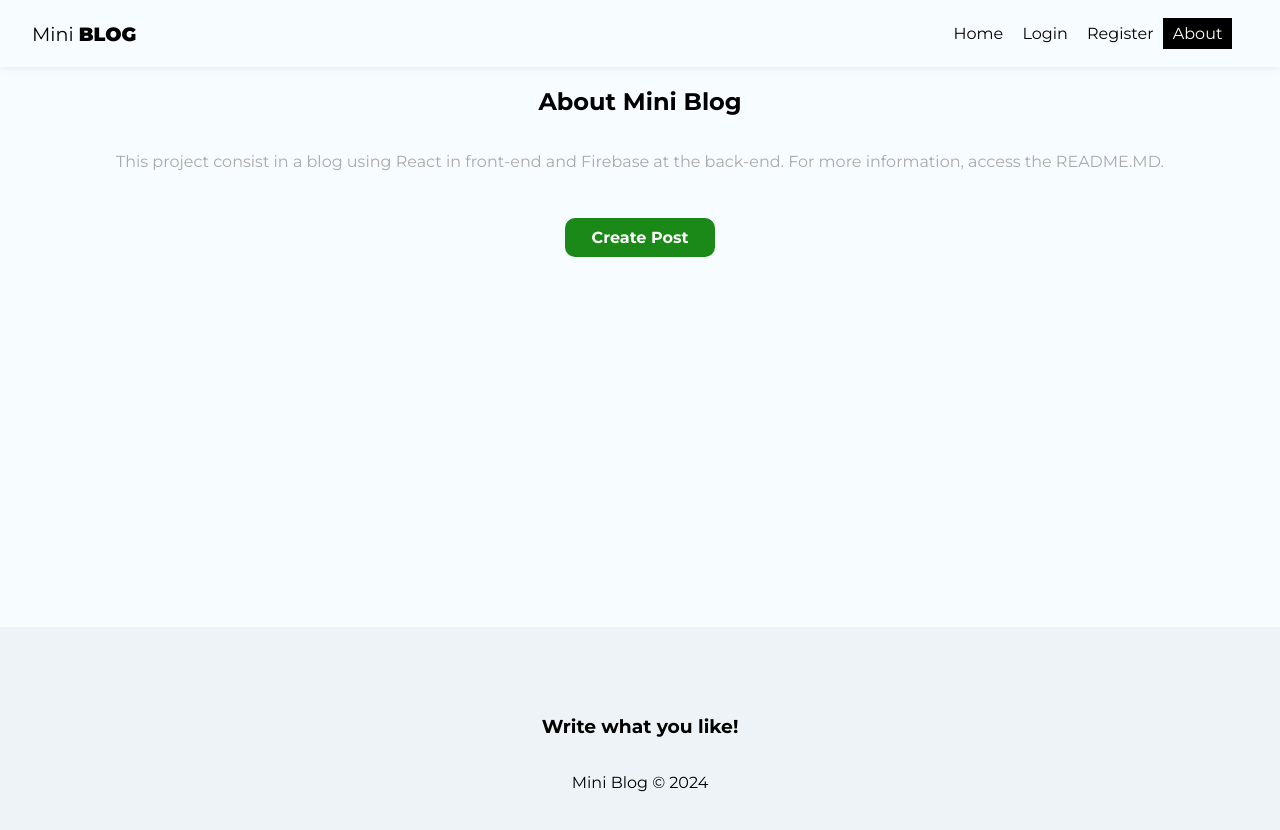
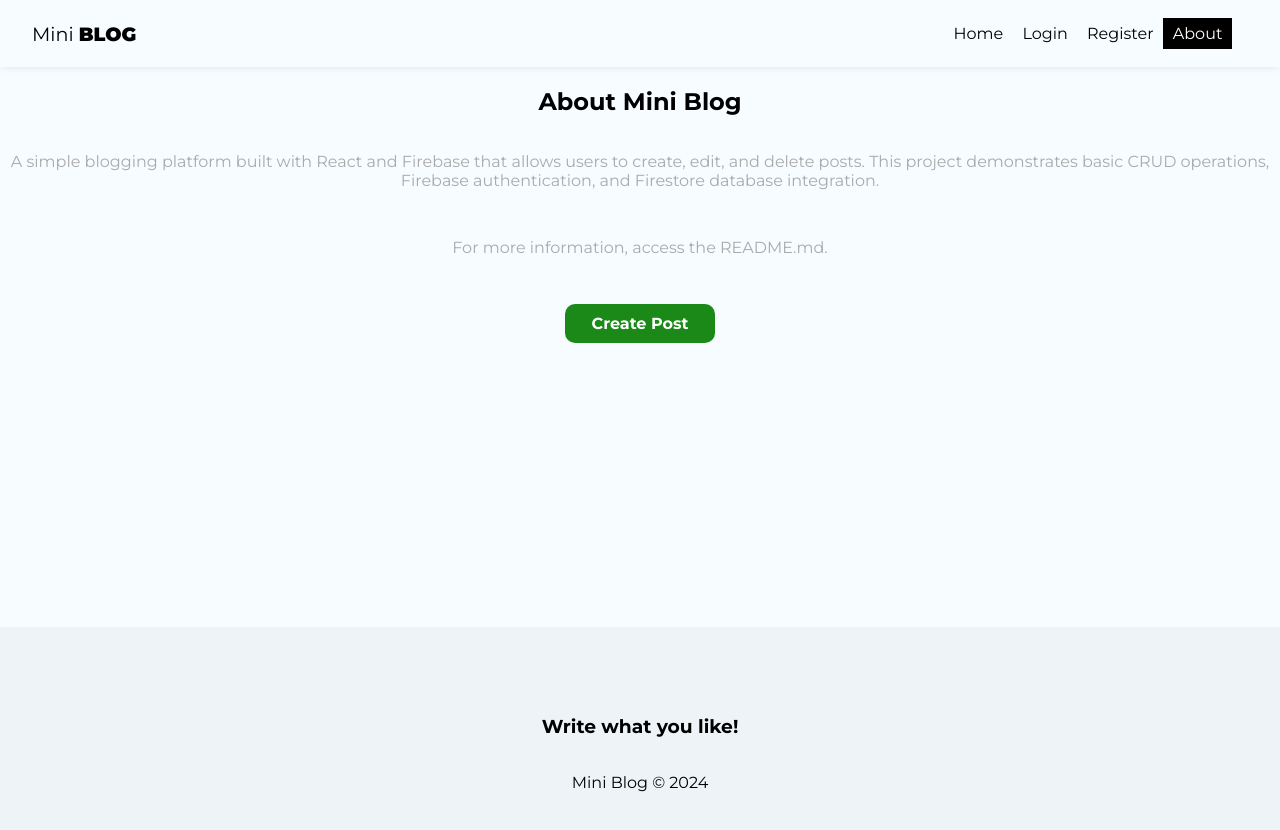
Before and after one commit to patrickpff/miniblog, a React (Vite) app: page /about in a window 1280 px wide. Shown: the top 830 px of the page. Built offline with nearby package versions, Linux system fonts and the light colour scheme; no server answers.

Commit message:
login and readme.md updated

```diff
--- a/src/components/Navbar.jsx
+++ b/src/components/Navbar.jsx
@@ -8,6 +8,7 @@ import { useAuthValue } from '../context/AuthContext'
 
 const Navbar = () => {
   const { user } = useAuthValue()
+  const { logout } = useAuthentication()
 
   return (
     <nav className={styles.navbar}>
@@ -74,6 +75,11 @@ const Navbar = () => {
             About
           </NavLink>
         </li>
+        {user && (
+          <li>
+            <button onClick={logout}>Logout</button>
+          </li>
+        )}
       </ul>
     </nav>
   )
--- a/src/hooks/useAuthentication.jsx
+++ b/src/hooks/useAuthentication.jsx
@@ -53,6 +53,12 @@ export const useAuthentication = () => {
         }
     }
 
+    // logout - sign out
+    const logout = () => {
+        checkIfIsCancelled()
+        signOut(auth)
+    }
+
     // to avoid memory leak:
     useEffect(() => {
         return () => setCancelled(true)
@@ -62,6 +68,7 @@ export const useAuthentication = () => {
         auth,
         createUser,
         error,
-        loading
+        loading,
+        logout,
     }
 }
--- a/src/pages/About/About.jsx
+++ b/src/pages/About/About.jsx
@@ -9,9 +9,12 @@ const About = () => {
     <div className={styles.about}>
       <h2>About Mini <span>Blog</span></h2>
       <p>
-        This project consist in a blog using React in front-end and Firebase at the back-end.
-        For more information, access the README.MD.
+        A simple blogging platform built with React
+        and Firebase that allows users to create, edit, and delete
+        posts. This project demonstrates basic CRUD operations,
+        Firebase authentication, and Firestore database integration.
       </p>
+      <p>For more information, access the README.md.</p>
       <Link to="/posts/create" className="btn">Create Post</Link>
     </div>
   )
```
Also changed, not shown: 1 other file (tests, documents, lock files or other folders).
